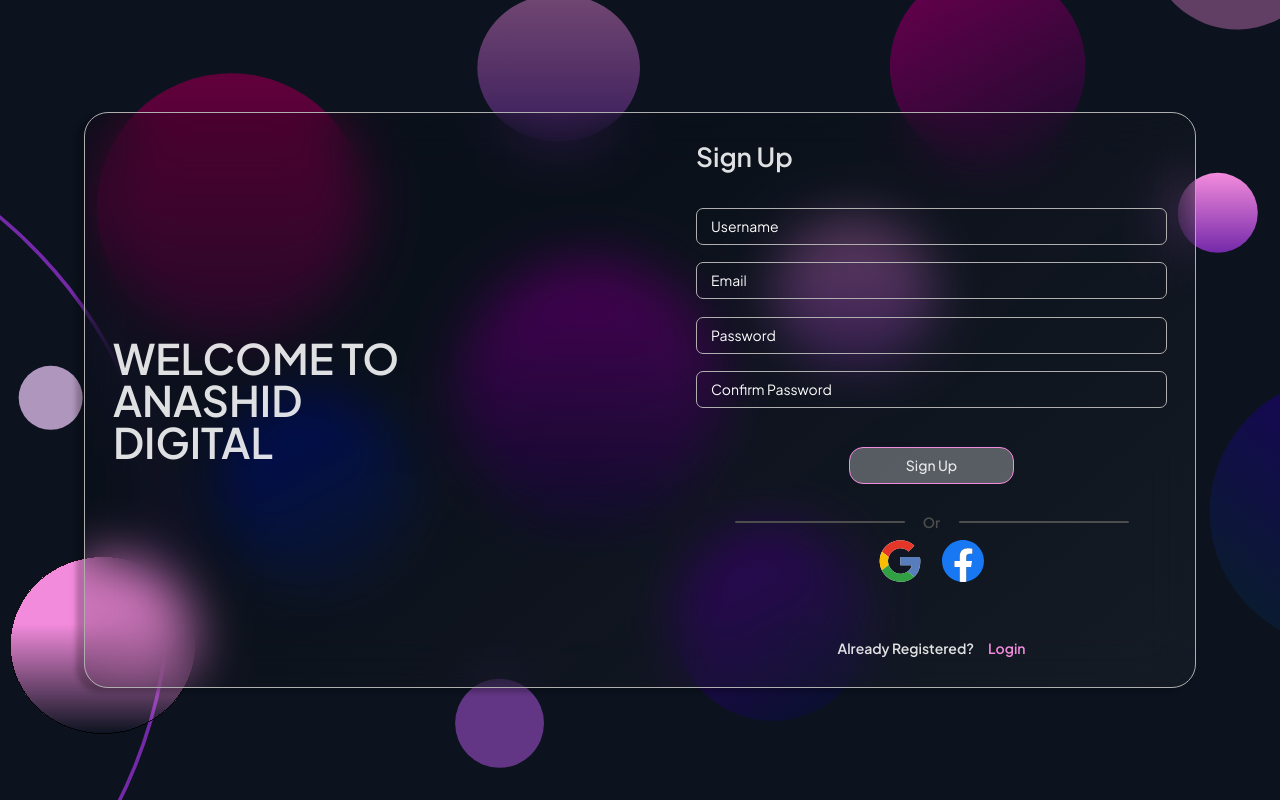
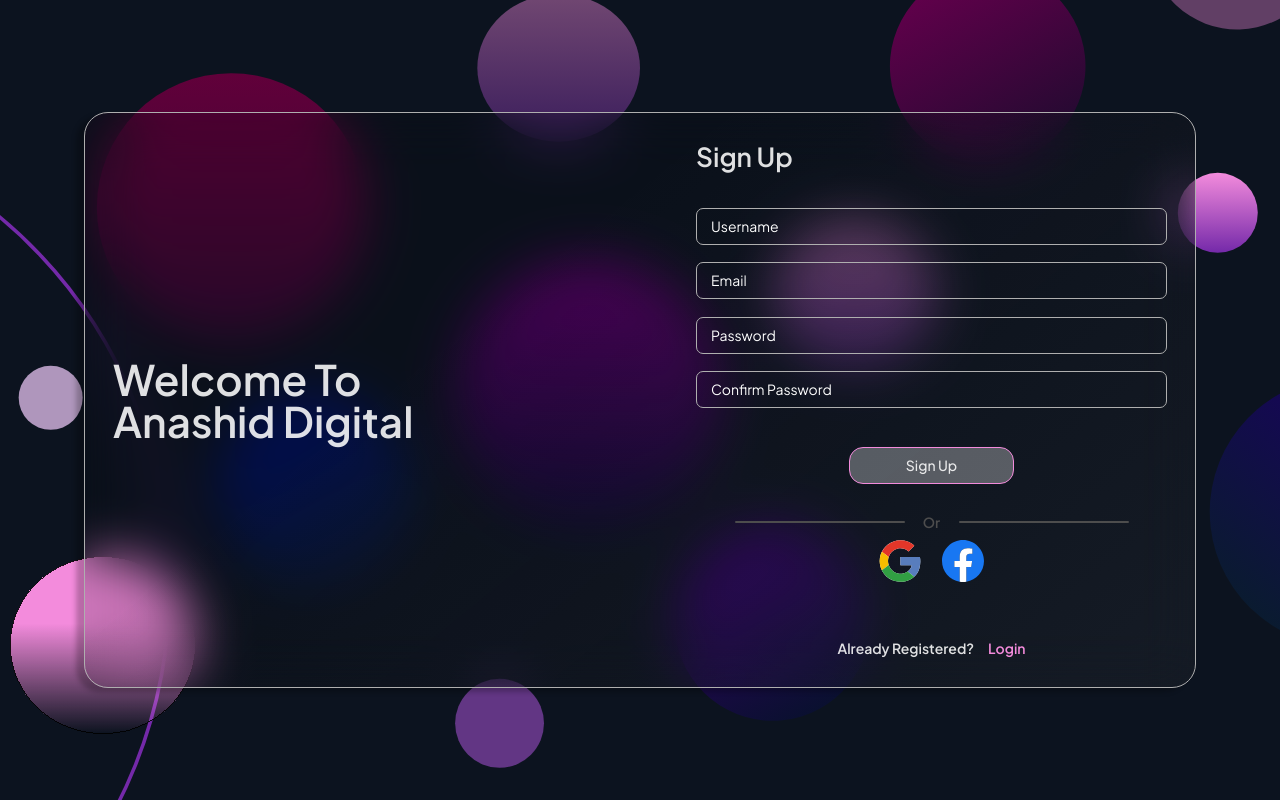
Before and after one commit to amaliahm/anashid, a React (Vite) app: page /auth/signup in a window 1280 px wide. Shown: the top 800 px of the page. Built offline with nearby package versions, Linux system fonts and the light colour scheme.

Commit message:
add signup --front --fix-1

```diff
--- a/src/pages/auth/Signup.jsx
+++ b/src/pages/auth/Signup.jsx
@@ -44,7 +44,7 @@ const Signup = () => {
             onSubmit={handleSubmit}
             className="w-full p-8 rounded rounded-3xl auth-div flex flex-wrap items:center lg:justify-between border-[1px] border-[#AFAFAF]"
           >
-            <div className="lg:my-auto mb-8 text-xl lg:text-5xl uppercase font-semibold lg:w-2/6">
+            <div className="lg:my-auto mb-8 text-xl lg:text-5xl capitalize font-semibold lg:w-2/6">
               welcome to anashid digital
             </div>
             <div className="lg:pl-16 lg:w-3/6 w-full text-center">
```
